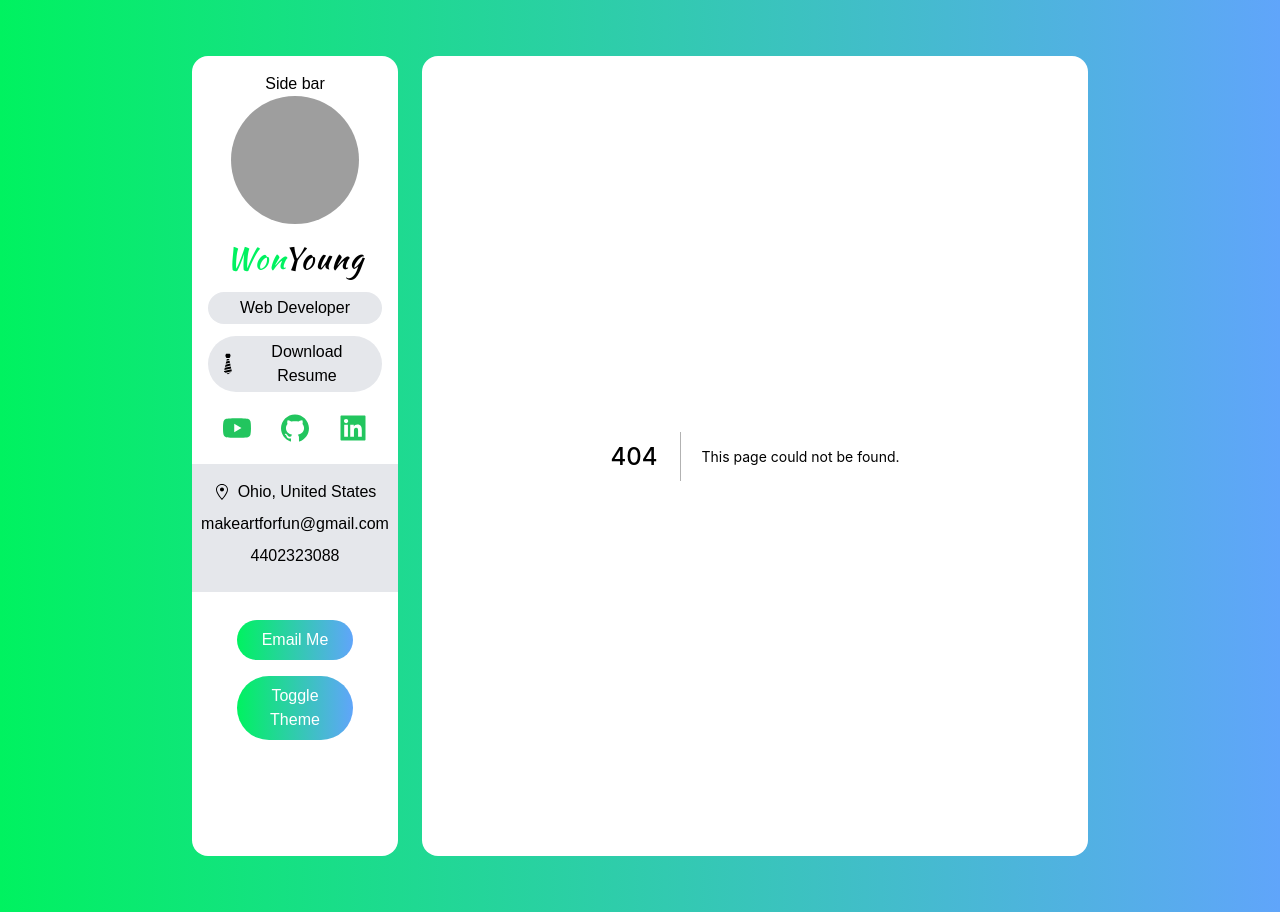
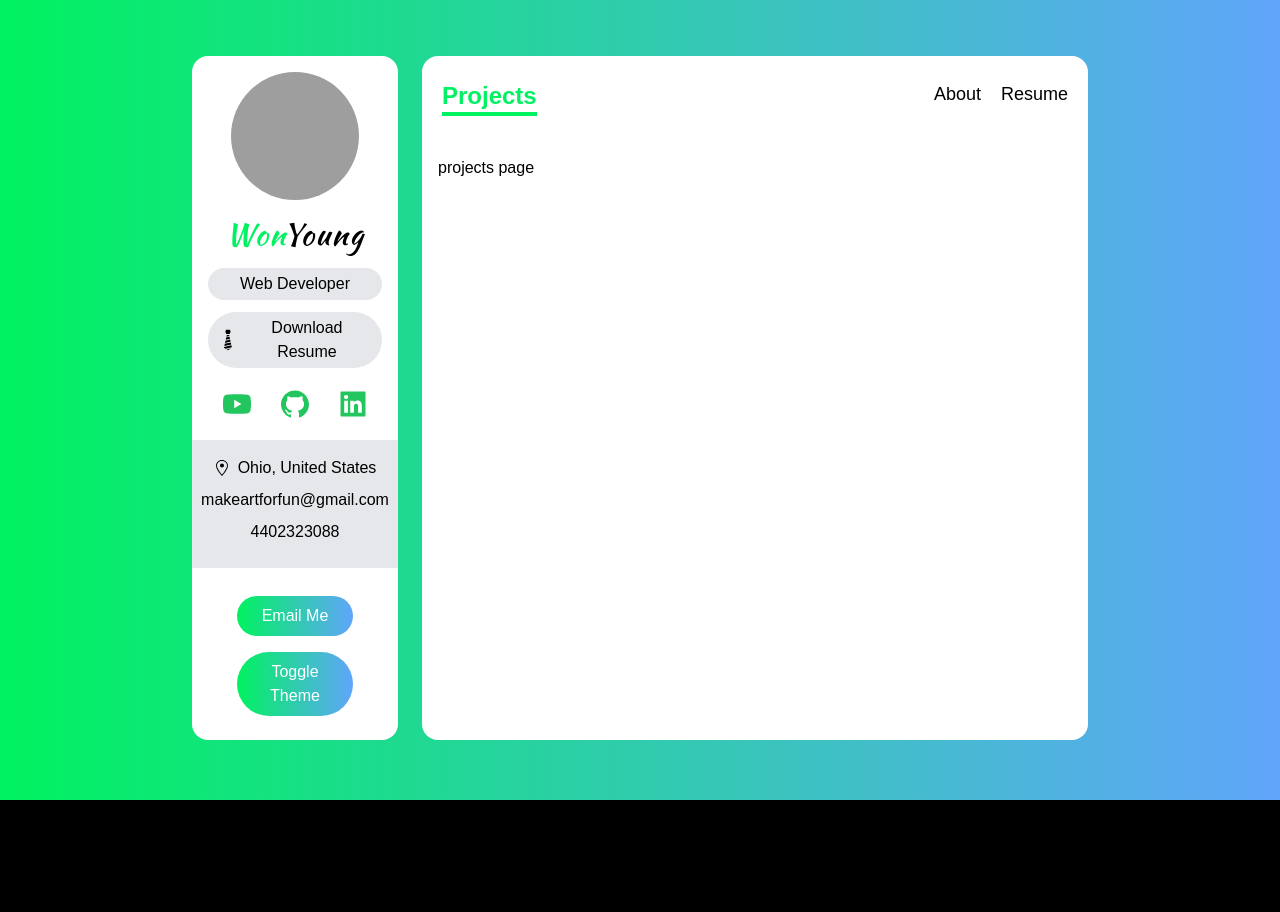
Before and after one commit to blossomou/portfolio, a Next.js app: page /projects in a window 1280 px wide. Before the commit this address had no page. After the commit the page ends 800 px from the top, so only its background shows below. Built offline with nearby package versions, Linux system fonts and the light colour scheme; grey boxes are pictures that could not be loaded.

Commit message:
Add Navbar

```diff
--- /dev/null
+++ b/components/Navbar.tsx
@@ -0,0 +1,51 @@
+import Link from 'next/link';
+import { useRouter } from 'next/router';
+import { FunctionComponent, useEffect, useState } from 'react';
+
+interface NavProps {
+  activeItem: string;
+  setActiveItem: Function;
+  name: string;
+  route: string;
+}
+
+const NavItem: FunctionComponent<NavProps> = ({ activeItem, setActiveItem, route, name }) => {
+  return activeItem !== name ? (
+    <Link href={route}>
+      <a>
+        <span
+          className="hover:text-custom_green"
+          onClick={() => {
+            setActiveItem(name);
+          }}
+        >
+          {name}
+        </span>
+      </a>
+    </Link>
+  ) : null;
+};
+
+const Navbar = () => {
+  const [activeItem, setActiveItem] = useState<string>('');
+
+  const { pathname } = useRouter();
+  useEffect(() => {
+    if (pathname === '/') setActiveItem('About');
+    if (pathname === '/projects') setActiveItem('Projects');
+    if (pathname === '/resume') setActiveItem('Resume');
+  }, []);
+
+  return (
+    <div className="flex justify-between px-5 py-3 my-3">
+      <span className="text-xl font-bold border-b-4 text-custom_green border-custom_green md:text-2xl">{activeItem} </span>
+      <div className="flex space-x-5 text-lg">
+        <NavItem activeItem={activeItem} setActiveItem={setActiveItem} name="About" route="/" />
+        <NavItem activeItem={activeItem} setActiveItem={setActiveItem} name="Projects" route="/projects" />
+        <NavItem activeItem={activeItem} setActiveItem={setActiveItem} name="Resume" route="/resume" />
+      </div>
+    </div>
+  );
+};
+
+export default Navbar;
--- a/pages/_app.tsx
+++ b/pages/_app.tsx
@@ -1,15 +1,16 @@
 import '../styles/globals.css';
 
+import Navbar from '../components/Navbar';
 import Sidebar from '../components/Sidebar';
 
 function MyApp({ Component, pageProps }) {
   return (
     <div className="grid grid-cols-12 gap-6 px-5 lg:px-48 my-14 sm:px-20 md:px-32">
       <div className="col-span-12 p-4 text-center bg-white lg:col-span-3 rounded-2xl">
-        Side bar
         <Sidebar />
       </div>
-      <div className="col-span-12 bg-white lg:col-span-9 rounded-2xl">
+      <div className="flex flex-col col-span-12 bg-white lg:col-span-9 rounded-2xl">
+        <Navbar />
         <Component {...pageProps} />
       </div>
     </div>
--- /dev/null
+++ b/pages/projects.tsx
@@ -0,0 +1,5 @@
+const projects = () => {
+  return <div className="p-4">projects page</div>;
+};
+
+export default projects;
--- /dev/null
+++ b/pages/resume.tsx
@@ -0,0 +1,5 @@
+const resume = () => {
+  return <div className="p-4">Resume Page</div>;
+};
+
+export default resume;
```
Also changed, not shown: 1 other file (tests, documents, lock files or other folders).
